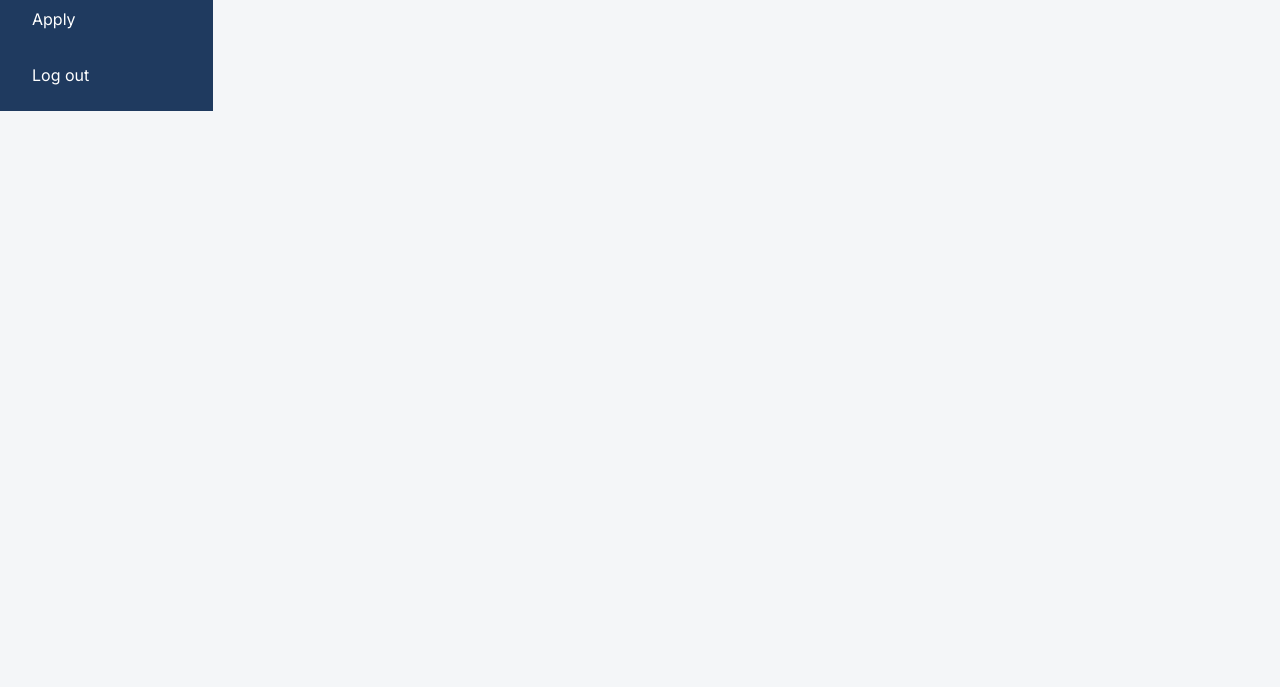
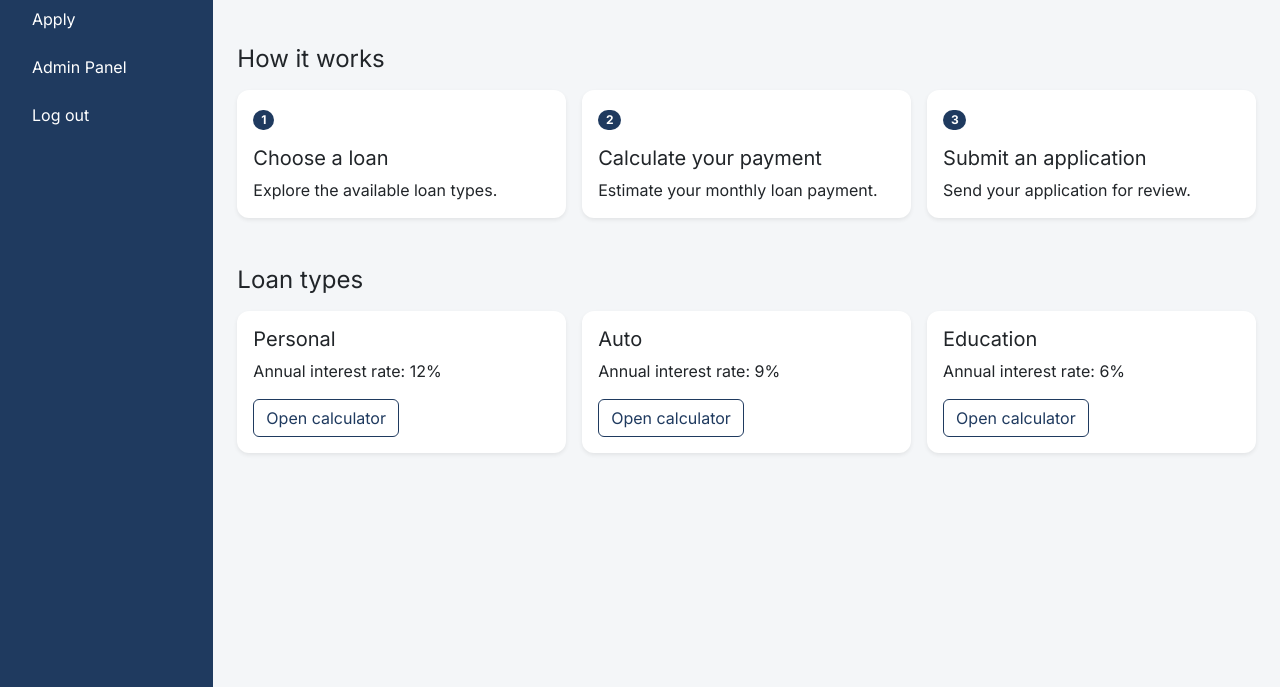
Before and after one commit to FJ-RomeroSantos/PARO_loans, a plain HTML site: page home.html in a window 1280 px wide. Shown: the part 153-840 px from the top of the page. Before the commit the page ends 800 px from the top, so only its background shows below. Drawn offline with nearby package versions, Linux system fonts and the light colour scheme; sample sign-in values are in the browser's storage.

Commit message:
Update home.html

```diff
--- a/home.html
+++ b/home.html
@@ -23,7 +23,7 @@
   <div class="container-fluid">
     <div class="row">
       <nav id="sidebarMenu"
-           class="offcanvas-md offcanvas-start col-md-3 col-lg-2 p-0 bg-paro"
+           class="offcanvas-md offcanvas-start col-md-3 col-lg-2 p-0 bg-paro min-vh-100"
            tabindex="-1" aria-label="Main navigation">
 
         <div class="offcanvas-header d-md-none text-white">
@@ -47,19 +47,109 @@
               <a id="admin-link" class="nav-link text-white d-none" href="admin.html">Admin Panel</a>
             </li>
             <li class="nav-item">
-              <a class="nav-link text-white" href="index.html" onclick="logout()">Log out</a>
+              <a class="nav-link text-white" href="index.html" onclick="logout(); return false;">Log out</a>
             </li>
           </ul>
         </div>
       </nav>
 
-      <main class="col-md-9 ms-sm-auto col-lg-10 px-md-4">
-        <h1 class="mt-4">Home</h1>
+      <main class="col-md-9 ms-sm-auto col-lg-10 px-md-4 py-4">
+        <section class="mb-5">
+          <h1>Welcome to PARO, <span id="user-name">User</span>!</h1>
+          <p class="lead">
+            Explore loan options, calculate payments, and submit an application.
+          </p>
+        </section>
+
+        <section class="mb-5">
+          <h2 class="h4 mb-3">How it works</h2>
+
+          <div class="row g-3">
+            <div class="col-md-4">
+              <div class="card shadow-sm h-100">
+                <div class="card-body">
+                  <span class="badge rounded-pill bg-paro">1</span>
+                  <h3 class="h5 mt-3">Choose a loan</h3>
+                  <p class="mb-0">Explore the available loan types.</p>
+                </div>
+              </div>
+            </div>
+
+            <div class="col-md-4">
+              <div class="card shadow-sm h-100">
+                <div class="card-body">
+                  <span class="badge rounded-pill bg-paro">2</span>
+                  <h3 class="h5 mt-3">Calculate your payment</h3>
+                  <p class="mb-0">Estimate your monthly loan payment.</p>
+                </div>
+              </div>
+            </div>
+
+            <div class="col-md-4">
+              <div class="card shadow-sm h-100">
+                <div class="card-body">
+                  <span class="badge rounded-pill bg-paro">3</span>
+                  <h3 class="h5 mt-3">Submit an application</h3>
+                  <p class="mb-0">Send your application for review.</p>
+                </div>
+              </div>
+            </div>
+          </div>
+        </section>
+
+        <section>
+          <h2 class="h4 mb-3">Loan types</h2>
+
+          <div class="row row-cols-1 row-cols-md-3 g-3">
+            <div class="col">
+              <div class="card shadow-sm h-100">
+                <div class="card-body">
+                  <h3 class="h5">Personal</h3>
+                  <p>Annual interest rate: 12%</p>
+                  <a class="btn btn-outline-primary" href="calculator.html">Open calculator</a>
+                </div>
+              </div>
+            </div>
+
+            <div class="col">
+              <div class="card shadow-sm h-100">
+                <div class="card-body">
+                  <h3 class="h5">Auto</h3>
+                  <p>Annual interest rate: 9%</p>
+                  <a class="btn btn-outline-primary" href="calculator.html">Open calculator</a>
+                </div>
+              </div>
+            </div>
+
+            <div class="col">
+              <div class="card shadow-sm h-100">
+                <div class="card-body">
+                  <h3 class="h5">Education</h3>
+                  <p>Annual interest rate: 6%</p>
+                  <a class="btn btn-outline-primary" href="calculator.html">Open calculator</a>
+                </div>
+              </div>
+            </div>
+          </div>
+        </section>
       </main>
     </div>
   </div>
 
   <script src="https://cdn.jsdelivr.net/npm/bootstrap@5.3.3/dist/js/bootstrap.bundle.min.js"></script>
   <script src="js/auth.js"></script>
+  <script>
+    const session = getSession();
+
+    if (!session) {
+      requireLogin();
+    } else {
+      document.getElementById("user-name").textContent = session.name || session.username;
+
+      if (session.role === "admin") {
+        document.getElementById("admin-link").classList.remove("d-none");
+      }
+    }
+  </script>
 </body>
 </html>
```
